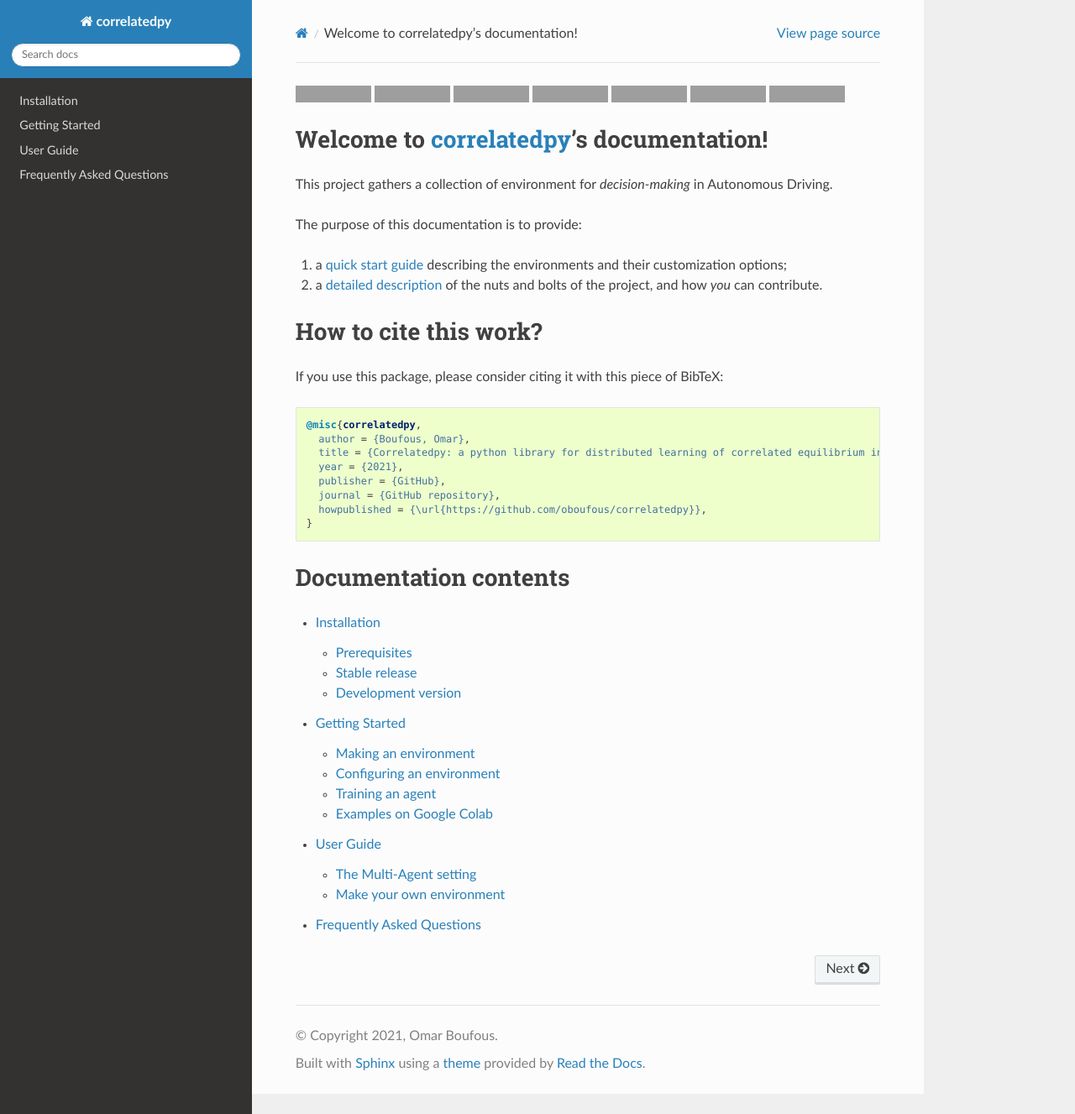
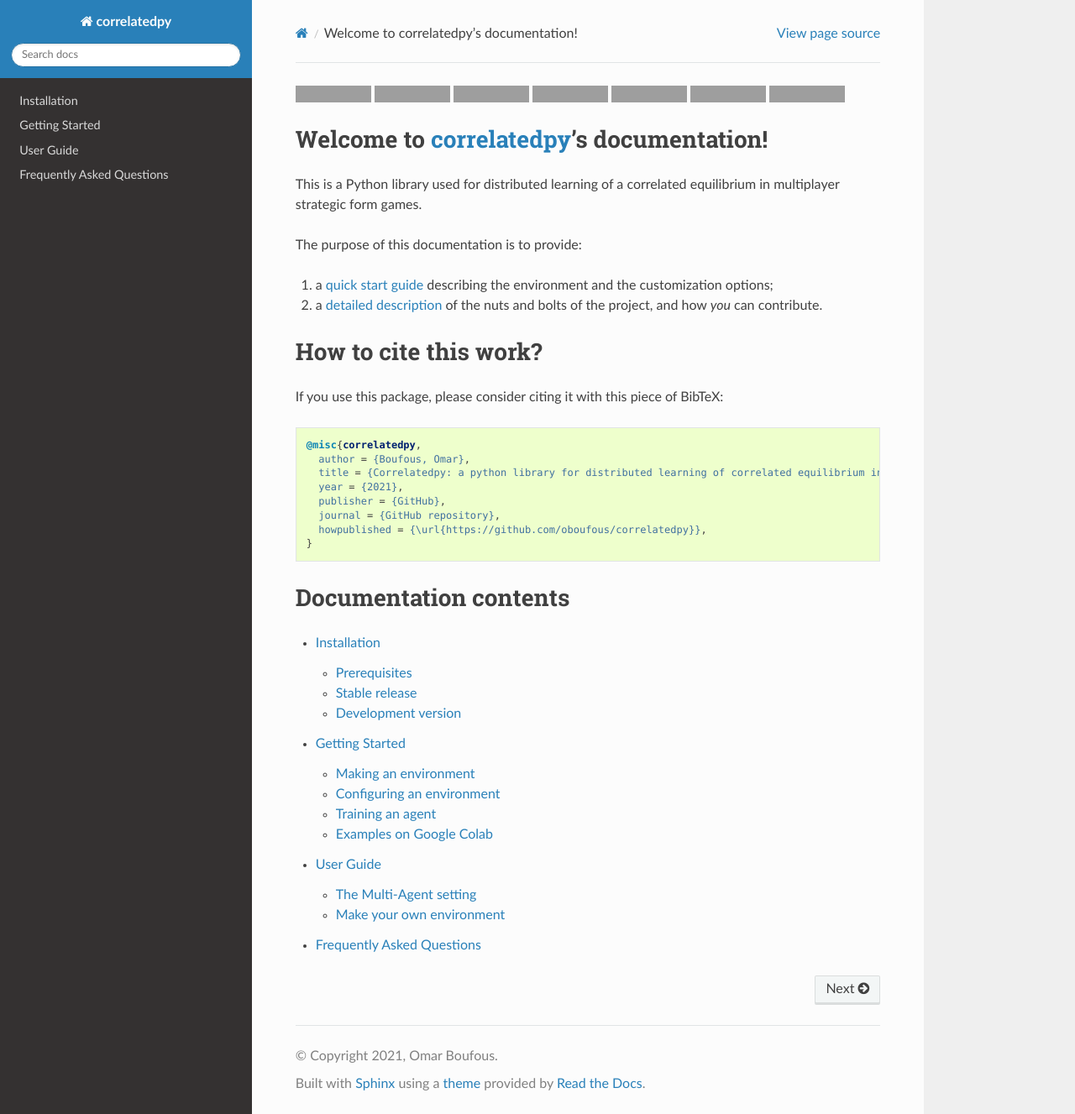
Before and after one commit to pankhurigadi/correlatedpy, a Sphinx documentation site: the page built from docs/source/index.rst, in a window 1280 px wide and 1327 px high, cut to the strip 0-1327 px from the top of the window. Shown: the whole strip at 84% size. Built offline with Sphinx 7.4.7 and the Read the Docs theme 2.0.0, drawn with Linux system fonts in a browser that asks for light colours; pages that are not in the unit, such as notebooks, are missing from menus; grey boxes are pictures that could not be loaded.

Commit message:
Update index.rst

```diff
--- a/docs/source/index.rst
+++ b/docs/source/index.rst
@@ -31,11 +31,11 @@
 Welcome to `correlatedpy <https://github.com/oboufous/correlatedpy>`_'s documentation!
 ====================================================================================
 
-This project gathers a collection of environment for *decision-making* in Autonomous Driving.
+This is a Python library used for distributed learning of a correlated equilibrium in multiplayer strategic form games.
 
 The purpose of this documentation is to provide:
 
-1. a :ref:`quick start guide <quickstart>` describing the environments and their customization options;
+1. a :ref:`quick start guide <quickstart>` describing the environment and the customization options;
 2. a :ref:`detailed description <user_guide>` of the nuts and bolts of the project, and how *you* can contribute.
 
 .. _index_how_to_cite_this_work:
```
